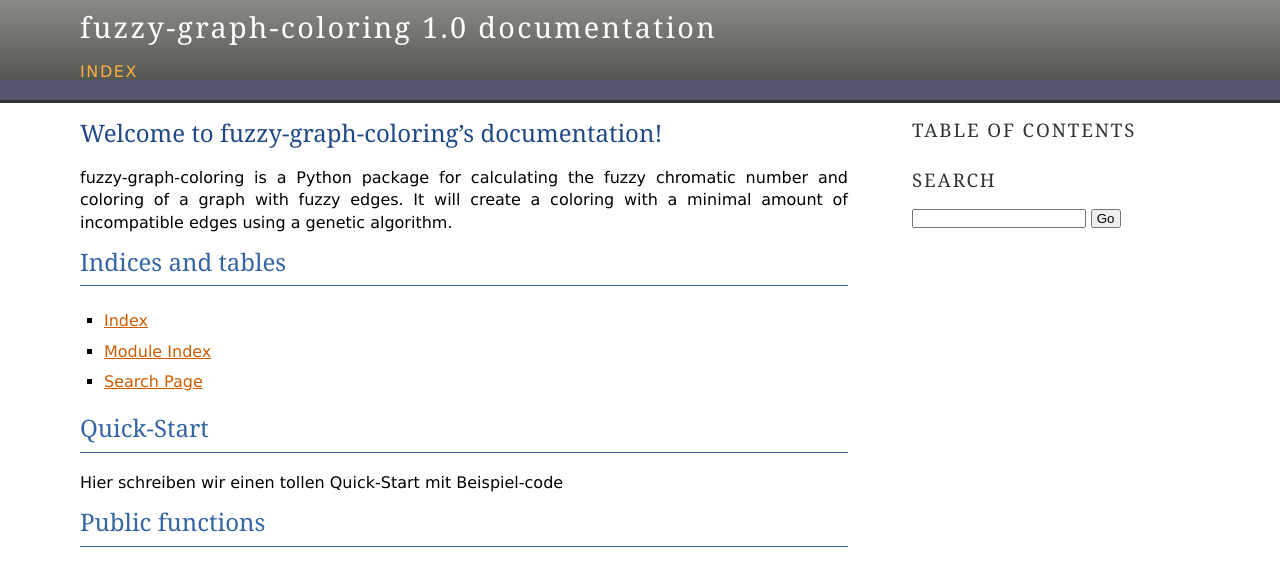
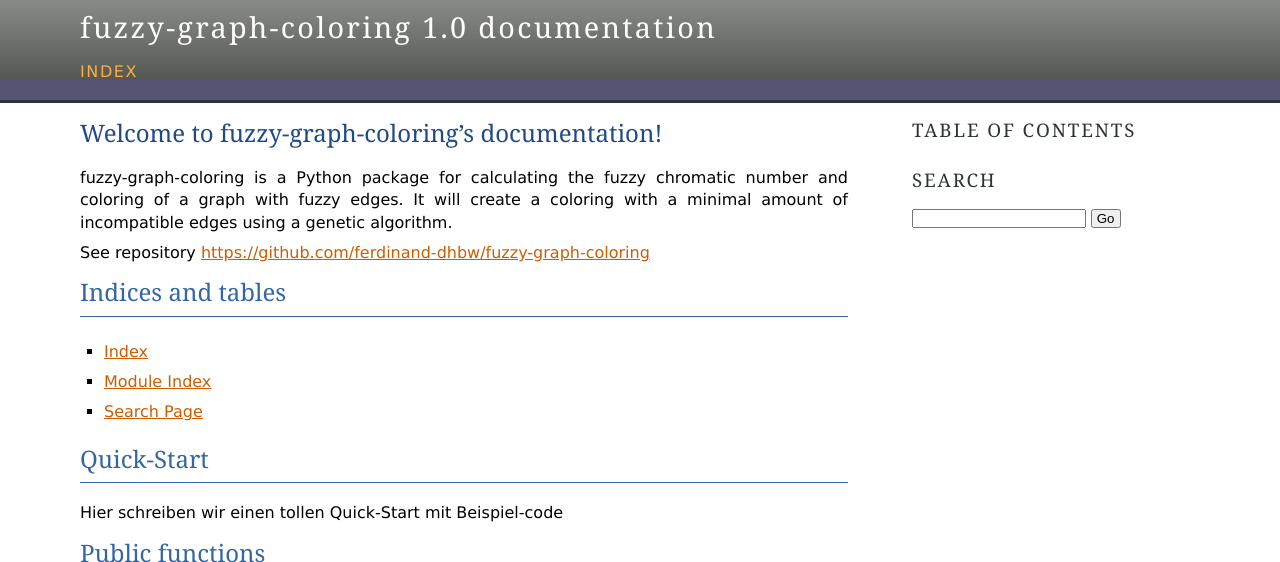
Before and after one commit to ferdinand-koenig/fuzzy-graph-coloring, a Sphinx documentation site: the page built from docs/index.rst, in a window 1280 px wide, cut to the strip 0-562 px from the top of the page. Built offline with Sphinx 7.4.7, drawn with Linux system fonts in a browser that asks for light colours.

Commit message:
Add documentation

```diff
--- a/docs/index.rst
+++ b/docs/index.rst
@@ -14,6 +14,8 @@ fuzzy-graph-coloring is a Python package for calculating
 the fuzzy chromatic number and coloring of a graph with fuzzy edges.
 It will create a coloring with a minimal amount of incompatible edges
 using a genetic algorithm.
+
+See repository https://github.com/ferdinand-dhbw/fuzzy-graph-coloring
 
 
 Indices and tables
```
Also changed, not shown: 1 other file.
